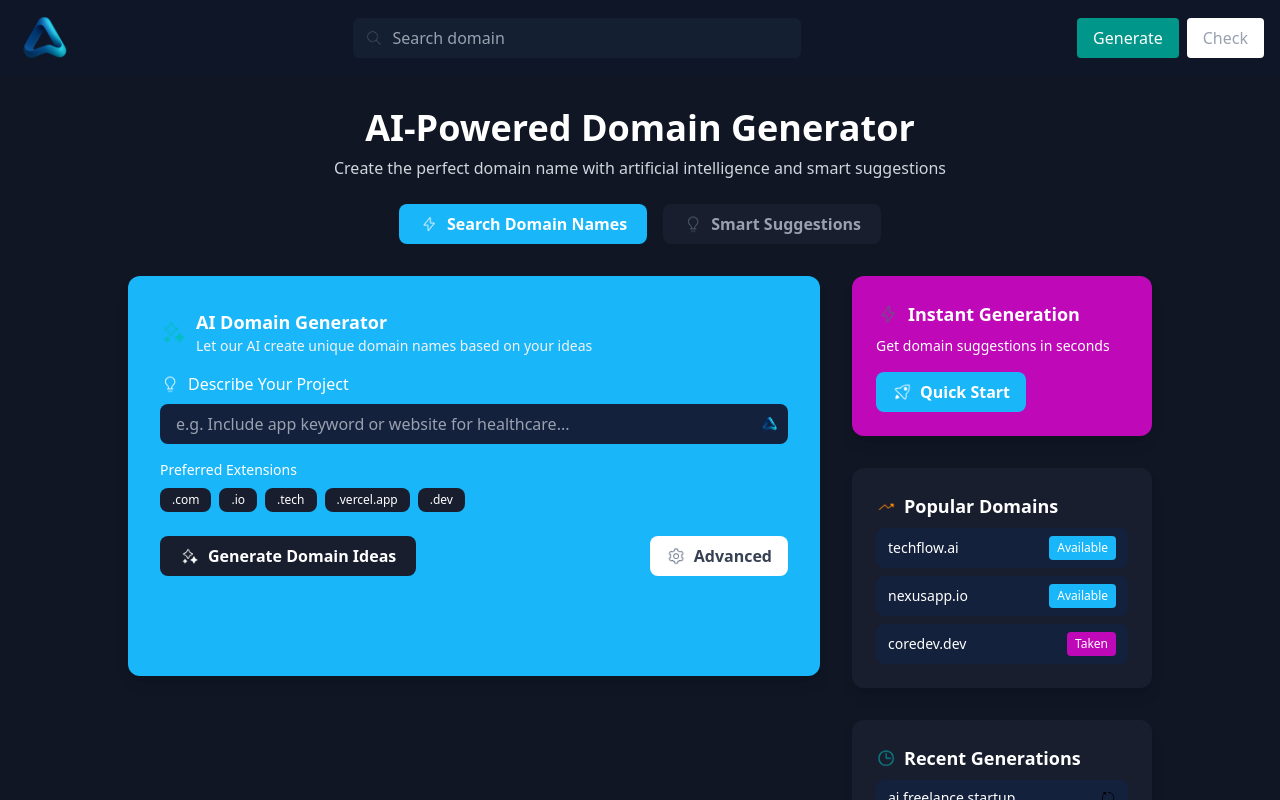
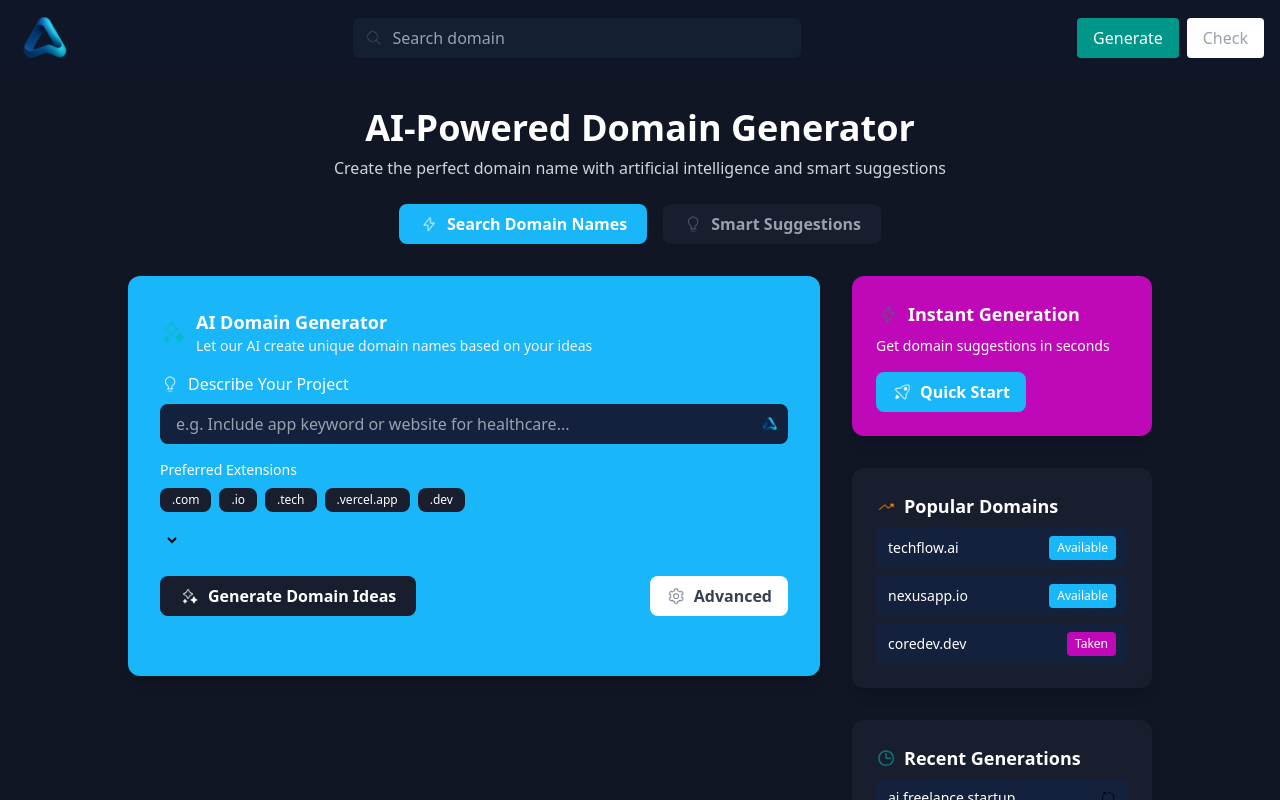
Before and after one commit to Thato-t/NameMind, a Next.js app: page /result/generate in a window 1280 px wide. Both pictures are taken after a click on the button "Advanced". Shown: the top 800 px of the page. Built offline with nearby package versions, Linux system fonts and the light colour scheme.

Commit message:
feat:made a basic layout modal of the advanced setting in domain generation

```diff
--- /dev/null
+++ b/app/components/modal/PopupAdvanced.tsx
@@ -0,0 +1,30 @@
+'use client';
+import React, { useState } from 'react'
+import useDomainExtensions from '../../../hooks/domainExtensions';
+import Image from 'next/image';
+
+function PopupAdvanced() {
+    const { extensions } = useDomainExtensions();
+    const [ activeExtensions, setActiveExtensions ] = useState<string[]>([]);
+  return (
+    <>
+        <div>
+            <div>
+                {activeExtensions.map(actExt => (
+                    <span key={actExt}>{actExt}</span>
+                ))}
+                <select>
+                    {extensions.map(ext => (
+                        <div key={ext} onClick={() => setActiveExtensions([...ext])}>
+                            <option value={ext}>{ext}</option>
+                            <Image src="/icons/maroon/x.png" alt="x" width={20} height={20} />
+                        </div>
+                    ))}
+                </select>
+            </div>
+        </div>
+    </>
+  )
+}
+
+export default PopupAdvanced
--- a/app/result/generate/page.tsx
+++ b/app/result/generate/page.tsx
@@ -4,14 +4,15 @@ import React, { useState } from 'react';
 import Navbar from '../../components/reusable/navbar'
 import Image from 'next/image';
 import useGenerateDomain from '../../../hooks/generateDomain';
+import PopupAdvanced from '../../components/modal/PopupAdvanced';
 
 function GeneratePage() {
   const { generateDomains } = useGenerateDomain();
-
-  const [input, setInput] = useState<string>('');
-  const [clicked, setClicked] = useState<boolean>(false);
-  const [extensions, setExtensions] = useState<string[]>(['.com', '.io', '.tech', '.vercel.app', '.dev']);
-  const [activeIndex, setActiveIndex] = useState();
+  const [ input, setInput ] = useState<string>('');
+  const [ clicked, setClicked ] = useState<boolean>(false);
+  const [ extensions, setExtensions ] = useState<string[]>(['.com', '.io', '.tech', '.vercel.app', '.dev']);
+  const [ activeIndex, setActiveIndex ] = useState();
+  const [ show, setShow ] = useState<boolean>();
 
 
 
@@ -90,12 +91,16 @@ function GeneratePage() {
                 ))}
               </div>
             </div>
+            {show ? <PopupAdvanced /> : ''}
             <div className="flex items-center justify-between mt-6">
               <button className="flex items-center bg-[#181e2e] text-white font-semibold px-5 py-2 rounded-lg hover:bg-[#009689] transition cursor-pointer" onClick={() => generateDomains(input)}>
                 <Image src="/icons/white/sparkles-alt.png" alt="sparkles" width={20} height={20} className="mr-2" />
                 Generate Domain Ideas
               </button>
-              <button className="flex items-center bg-white text-gray-700 font-semibold px-4 py-2 rounded-lg hover:bg-gray-200 transition cursor-pointer">
+              <button
+               className="flex items-center bg-white text-gray-700 font-semibold px-4 py-2 rounded-lg hover:bg-gray-200 transition cursor-pointer"
+               onClick={() => show ? setShow(false) : setShow(true)}
+              >
                 <Image src="/icons/gray/cog.png" alt="cog" width={20} height={20} className="mr-2" />
                 Advanced
               </button>
--- /dev/null
+++ b/hooks/domainExtensions.tsx
@@ -0,0 +1,11 @@
+'use client';
+import React from 'react'
+
+function useDomainExtensions() {
+    const extensions: string[] = [
+        '.vercel.app', '.netlify.app', '.com', '.co.za', '.io', '.net', '.edu', '.mil', '.tech', '.ai', '.info', '.me', '.online', '.app', '.blog', '.shop', '.xyz', '.club', '.biz'
+    ]
+  return { extensions }
+}
+
+export default useDomainExtensions
```
